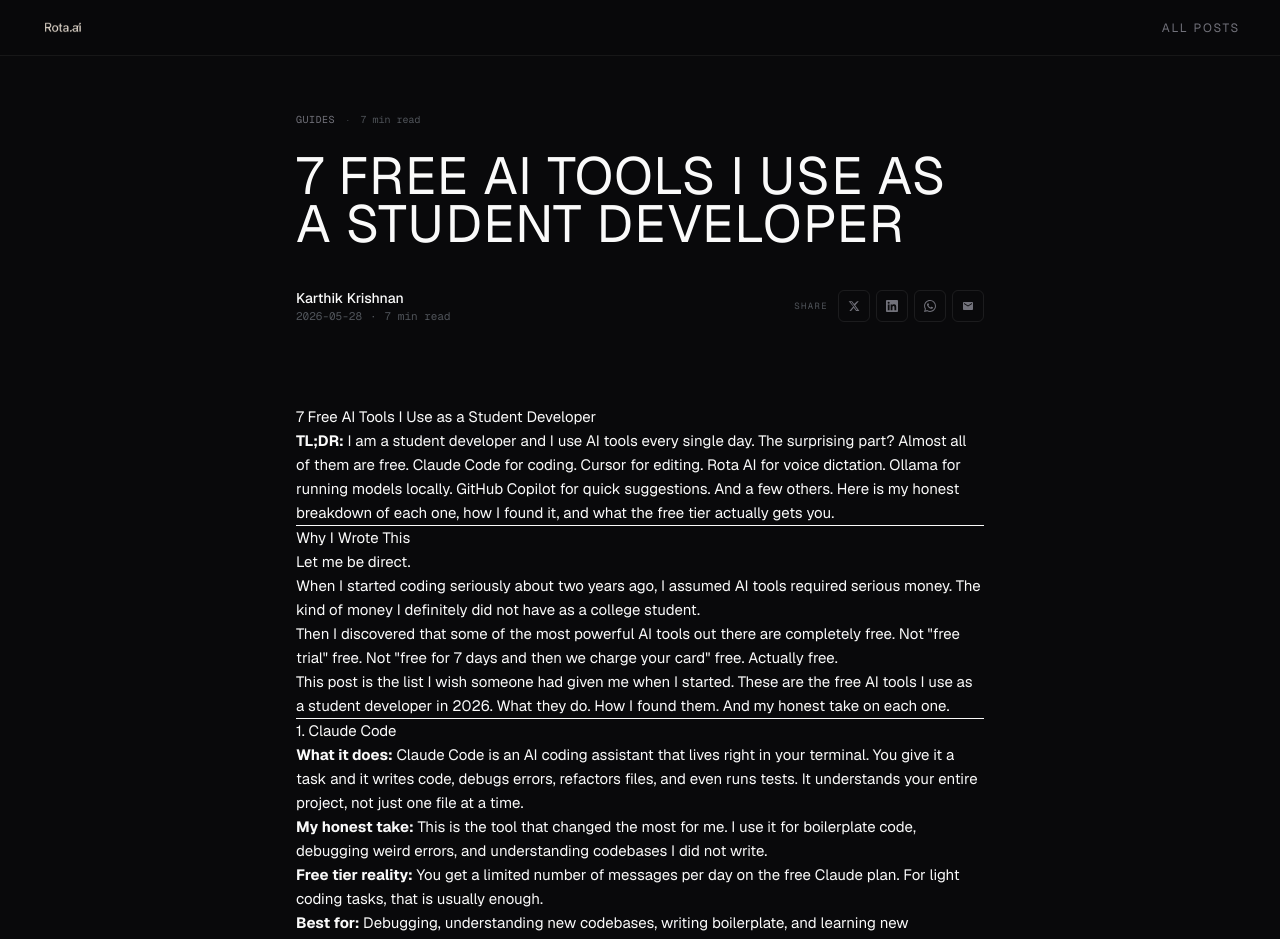
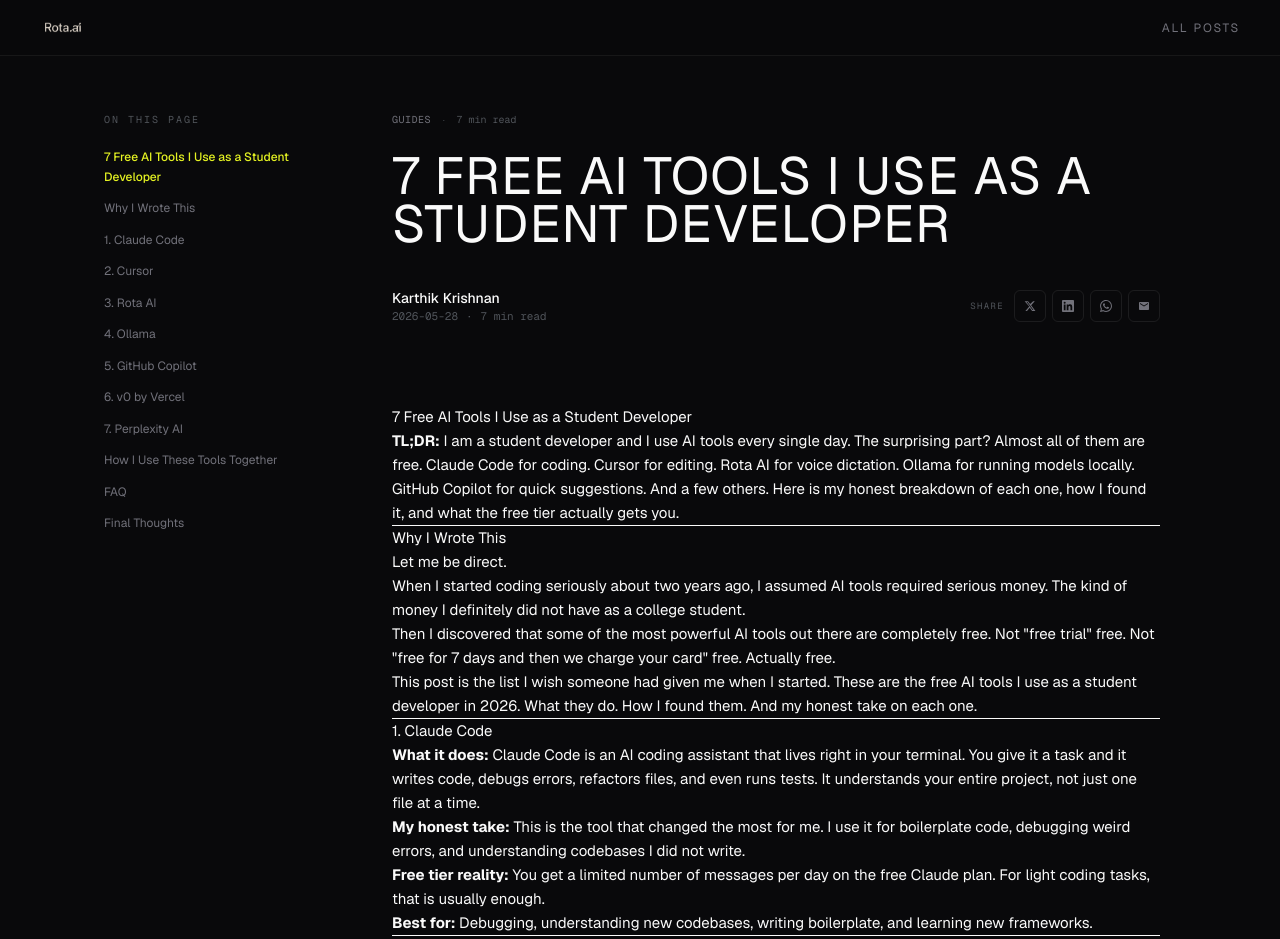
Before and after one commit to krthik20050/Rota-AI, a Next.js app in the folder website/: page /blog/free-ai-tools-student-developer in a window 1280 px wide. Shown: the top 939 px of the page. Built offline with nearby package versions, Linux system fonts and the light colour scheme.

Commit message:
feat(website): add floating table of contents to blog posts

```diff
--- a/website/src/app/blog/[slug]/page.tsx
+++ b/website/src/app/blog/[slug]/page.tsx
@@ -2,8 +2,9 @@
 import Link from "next/link";
 import ReactMarkdown from "react-markdown";
 import remarkGfm from "remark-gfm";
-import rehypeHighlight from "rehype-highlight";
-import { getPostBySlug, getAllPosts } from "@/lib/blog";
+import { getPostBySlug, getAllPosts, extractTocHeadings, headingId } from "@/lib/blog";
+import { TocSidebar, TocMobile } from "@/components/TocSidebar";
+import type { ReactNode } from "react";
 
 interface Props {
   params: Promise<{ slug: string }>;
@@ -32,6 +33,17 @@
     ),
   },
 ];
+
+/** Recursively extract plain text from React children */
+function flattenText(node: ReactNode): string {
+  if (typeof node === "string") return node;
+  if (typeof node === "number") return String(node);
+  if (Array.isArray(node)) return node.map(flattenText).join("");
+  if (node && typeof node === "object" && "props" in node) {
+    return flattenText((node as any).props.children);
+  }
+  return "";
+}
 
 export async function generateStaticParams() {
   const posts = getAllPosts();
@@ -80,6 +92,27 @@
   );
 }
 
+const proseClasses =
+  "prose prose-invert max-w-none " +
+  "prose-headings:text-[#fafafa] prose-headings:font-semibold prose-headings:mt-14 prose-headings:mb-6 " +
+  "prose-h2:text-[24px] prose-h2:tracking-tight prose-h2:leading-snug " +
+  "prose-h3:text-[18px] prose-h3:mt-10 prose-h3:mb-5 " +
+  "prose-p:text-[#d4d4d8] prose-p:leading-[1.85] prose-p:mb-7 prose-p:text-[16.5px] " +
+  "prose-strong:text-[#fafafa] prose-strong:font-semibold " +
+  "prose-em:text-[#d4d4d8] prose-em:not-italic prose-em:font-semibold " +
+  "prose-a:text-[#e4f222] prose-a:no-underline hover:prose-a:underline " +
+  "prose-code:text-[#e4f222] prose-code:bg-[#111113] prose-code:px-1.5 prose-code:py-0.5 prose-code:rounded-sm prose-code:text-sm prose-code:font-mono prose-code:before:content-none prose-code:after:content-none " +
+  "prose-pre:bg-[#111113] prose-pre:border prose-pre:border-white/[.06] prose-pre:rounded-sm prose-pre:p-5 " +
+  "prose-pre:overflow-x-auto " +
+  "prose-blockquote:border-l-[#e4f222] prose-blockquote:text-[#a1a1aa] prose-blockquote:pl-6 prose-blockquote:italic " +
+  "prose-li:text-[#d4d4d8] prose-li:mb-2.5 prose-li:text-[16px] prose-li:leading-[1.8] " +
+  "prose-ul:my-8 prose-ol:my-8 " +
+  "prose-hr:border-white/[.06] prose-hr:my-16 " +
+  "prose-img:rounded-sm prose-img:my-12 " +
+  "prose-table:text-sm prose-table:my-10 " +
+  "prose-th:text-[#fafafa] prose-th:font-medium prose-th:py-3 prose-th:px-5 prose-th:border-b prose-th:border-white/[.08] prose-th:text-left " +
+  "prose-td:text-[#d4d4d8] prose-td:py-3 prose-td:px-5 prose-td:border-b prose-td:border-white/[.04]";
+
 export default async function BlogPostPage({ params }: Props) {
   const { slug } = await params;
   const post = getPostBySlug(slug);
@@ -87,7 +120,9 @@
 
   if (!post) notFound();
 
-  // Related posts: same category first, then fallback to shared tags
+  const headings = extractTocHeadings(post.content);
+
+  // Related posts
   const relatedPosts = allPosts
     .filter((p) => p.slug !== slug && p.category === post.category)
     .length > 0
@@ -121,7 +156,18 @@
         </Link>
       </nav>
 
-      <article className="max-w-3xl mx-auto px-6 sm:px-10 pt-28 pb-8">
+      <div className="max-w-6xl mx-auto px-6 sm:px-10 pt-28 pb-8">
+        <div className="flex gap-16">
+          {/* Desktop TOC sidebar */}
+          {headings.length > 0 && (
+            <aside className="hidden lg:block w-56 shrink-0">
+              <div className="sticky top-24 max-h-[calc(100vh-8rem)] overflow-y-auto">
+                <TocSidebar items={headings} />
+              </div>
+            </aside>
+          )}
+
+          <article className="flex-1 min-w-0 max-w-3xl">
             {/* Category & meta */}
             <div className="flex items-center gap-3 mb-6">
               <span className="text-[10px] font-mono uppercase tracking-wider text-[#71717a]">
@@ -139,7 +185,7 @@
               {post.title}
             </h1>
 
-        {/* Author info — clean, no border */}
+            {/* Author info */}
             <div className="flex items-center justify-between flex-wrap gap-4 mb-14 pb-6">
               <div>
                 <div className="text-sm font-medium text-[#fafafa]">{post.author}</div>
@@ -149,61 +195,48 @@
                   <span>{post.readTime}</span>
                 </div>
               </div>
-
               {/* Share links */}
               <div className="flex items-center gap-1.5">
                 <span className="text-[9px] uppercase tracking-[0.15em] text-[#50545a] font-mono mr-1">Share</span>
-            <ShareLink
-              href={`https://twitter.com/intent/tweet?text=${shareText}&url=${encodeURIComponent(postUrl)}`}
-              label="Share on X"
-              icon={<svg viewBox="0 0 24 24" className="w-3 h-3 fill-current text-[#71717a]"><path d="M18.244 2.25h3.308l-7.227 8.26 8.502 11.24H16.17l-4.714-6.231-5.401 6.231H2.747l7.73-8.835L1.254 2.25H8.08l4.253 5.622zm-1.161 17.52h1.833L7.084 4.126H5.117z"/></svg>}
-            />
-            <ShareLink
-              href={`https://www.linkedin.com/sharing/share-offsite/?url=${encodeURIComponent(postUrl)}`}
-              label="Share on LinkedIn"
-              icon={<svg viewBox="0 0 24 24" className="w-3 h-3 fill-current text-[#71717a]"><path d="M20.447 20.452h-3.554v-5.569c0-1.328-.027-3.037-1.852-3.037-1.853 0-2.136 1.445-2.136 2.939v5.667H9.351V9h3.414v1.561h.046c.477-.9 1.637-1.85 3.37-1.85 3.601 0 4.267 2.37 4.267 5.455v6.286zM5.337 7.433a2.062 2.062 0 01-2.063-2.065 2.064 2.064 0 112.063 2.065zm1.782 13.019H3.555V9h3.564v11.452zM22.225 0H1.771C.792 0 0 .774 0 1.729v20.542C0 23.227.792 24 1.771 24h20.451C23.2 24 24 23.227 24 22.271V1.729C24 .774 23.2 0 22.222 0h.003z"/></svg>}
-            />
-            <ShareLink
-              href={`https://wa.me/?text=${encodeURIComponent(post.title + " " + postUrl)}`}
-              label="Share on WhatsApp"
-              icon={<svg viewBox="0 0 24 24" className="w-3 h-3 fill-current text-[#71717a]"><path d="M17.472 14.382c-.297-.149-1.758-.867-2.03-.967-.273-.099-.471-.148-.67.15-.197.297-.767.966-.94 1.164-.173.199-.347.223-.644.075-.297-.15-1.255-.463-2.39-1.475-.883-.788-1.48-1.761-1.653-2.059-.173-.297-.018-.458.13-.606.134-.133.298-.347.446-.52.149-.174.198-.298.298-.497.099-.198.05-.371-.025-.52-.075-.149-.669-1.612-.916-2.207-.242-.579-.487-.5-.669-.51-.173-.008-.371-.01-.57-.01-.198 0-.52.074-.792.372-.272.297-1.04 1.016-1.04 2.479 0 1.462 1.065 2.875 1.213 3.074.149.198 2.096 3.2 5.077 4.487.709.306 1.262.489 1.694.625.712.227 1.36.195 1.871.118.571-.085 1.758-.719 2.006-1.413.248-.694.248-1.289.173-1.413-.074-.124-.272-.198-.57-.347m-5.421 7.403h-.004a9.87 9.87 0 01-5.031-1.378l-.361-.214-3.741.982.998-3.648-.235-.374a9.86 9.86 0 01-1.51-5.26c.001-5.45 4.436-9.884 9.888-9.884 2.64 0 5.122 1.03 6.988 2.898a9.825 9.825 0 012.893 6.994c-.003 5.45-4.437 9.884-9.885 9.884m8.413-18.297A11.815 11.815 0 0012.05 0C5.495 0 .16 5.335.157 11.892c0 2.096.547 4.142 1.588 5.945L.057 24l6.305-1.654a11.882 11.882 0 005.683 1.448h.005c6.554 0 11.89-5.335 11.893-11.893a11.821 11.821 0 00-3.48-8.413z"/></svg>}
-            />
-            <ShareLink
-              href={`mailto:?subject=${shareText}&body=${encodeURIComponent(postUrl)}`}
-              label="Share via Email"
-              icon={<svg viewBox="0 0 24 24" className="w-3 h-3 fill-current text-[#71717a]"><path d="M20 4H4c-1.1 0-2 .9-2 2v12c0 1.1.9 2 2 2h16c1.1 0 2-.9 2-2V6c0-1.1-.9-2-2-2zm0 4l-8 5-8-5V6l8 5 8-5v2z"/></svg>}
-            />
+                <ShareLink href={`https://twitter.com/intent/tweet?text=${shareText}&url=${encodeURIComponent(postUrl)}`} label="Share on X"
+                  icon={<svg viewBox="0 0 24 24" className="w-3 h-3 fill-current text-[#71717a]"><path d="M18.244 2.25h3.308l-7.227 8.26 8.502 11.24H16.17l-4.714-6.231-5.401 6.231H2.747l7.73-8.835L1.254 2.25H8.08l4.253 5.622zm-1.161 17.52h1.833L7.084 4.126H5.117z"/></svg>} />
+                <ShareLink href={`https://www.linkedin.com/sharing/share-offsite/?url=${encodeURIComponent(postUrl)}`} label="Share on LinkedIn"
+                  icon={<svg viewBox="0 0 24 24" className="w-3 h-3 fill-current text-[#71717a]"><path d="M20.447 20.452h-3.554v-5.569c0-1.328-.027-3.037-1.852-3.037-1.853 0-2.136 1.445-2.136 2.939v5.667H9.351V9h3.414v1.561h.046c.477-.9 1.637-1.85 3.37-1.85 3.601 0 4.267 2.37 4.267 5.455v6.286zM5.337 7.433a2.062 2.062 0 01-2.063-2.065 2.064 2.064 0 112.063 2.065zm1.782 13.019H3.555V9h3.564v11.452zM22.225 0H1.771C.792 0 0 .774 0 1.729v20.542C0 23.227.792 24 1.771 24h20.451C23.2 24 24 23.227 24 22.271V1.729C24 .774 23.2 0 22.222 0h.003z"/></svg>} />
+                <ShareLink href={`https://wa.me/?text=${encodeURIComponent(post.title + " " + postUrl)}`} label="Share on WhatsApp"
+                  icon={<svg viewBox="0 0 24 24" className="w-3 h-3 fill-current text-[#71717a]"><path d="M17.472 14.382c-.297-.149-1.758-.867-2.03-.967-.273-.099-.471-.148-.67.15-.197.297-.767.966-.94 1.164-.173.199-.347.223-.644.075-.297-.15-1.255-.463-2.39-1.475-.883-.788-1.48-1.761-1.653-2.059-.173-.297-.018-.458.13-.606.134-.133.298-.347.446-.52.149-.174.198-.298.298-.497.099-.198.05-.371-.025-.52-.075-.149-.669-1.612-.916-2.207-.242-.579-.487-.5-.669-.51-.173-.008-.371-.01-.57-.01-.198 0-.52.074-.792.372-.272.297-1.04 1.016-1.04 2.479 0 1.462 1.065 2.875 1.213 3.074.149.198 2.096 3.2 5.077 4.487.709.306 1.262.489 1.694.625.712.227 1.36.195 1.871.118.571-.085 1.758-.719 2.006-1.413.248-.694.248-1.289.173-1.413-.074-.124-.272-.198-.57-.347m-5.421 7.403h-.004a9.87 9.87 0 01-5.031-1.378l-.361-.214-3.741.982.998-3.648-.235-.374a9.86 9.86 0 01-1.51-5.26c.001-5.45 4.436-9.884 9.888-9.884 2.64 0 5.122 1.03 6.988 2.898a9.825 9.825 0 012.893 6.994c-.003 5.45-4.437 9.884-9.885 9.884m8.413-18.297A11.815 11.815 0 0012.05 0C5.495 0 .16 5.335.157 11.892c0 2.096.547 4.142 1.588 5.945L.057 24l6.305-1.654a11.882 11.882 0 005.683 1.448h.005c6.554 0 11.89-5.335 11.893-11.893a11.821 11.821 0 00-3.48-8.413z"/></svg>} />
+                <ShareLink href={`mailto:?subject=${shareText}&body=${encodeURIComponent(postUrl)}`} label="Share via Email"
+                  icon={<svg viewBox="0 0 24 24" className="w-3 h-3 fill-current text-[#71717a]"><path d="M20 4H4c-1.1 0-2 .9-2 2v12c0 1.1.9 2 2 2h16c1.1 0 2-.9 2-2V6c0-1.1-.9-2-2-2zm0 4l-8 5-8-5V6l8 5 8-5v2z"/></svg>} />
               </div>
             </div>
 
-        {/* Content — wider, cleaner prose */}
-        <div className="prose prose-invert max-w-none
-          prose-headings:text-[#fafafa] prose-headings:font-semibold prose-headings:mt-14 prose-headings:mb-6
-          prose-h2:text-[24px] prose-h2:tracking-tight prose-h2:leading-snug
-          prose-h3:text-[18px] prose-h3:mt-10 prose-h3:mb-5
-          prose-p:text-[#d4d4d8] prose-p:leading-[1.85] prose-p:mb-7 prose-p:text-[16.5px]
-          prose-strong:text-[#fafafa] prose-strong:font-semibold
-          prose-em:text-[#d4d4d8] prose-em:not-italic prose-em:font-semibold
-          prose-a:text-[#e4f222] prose-a:no-underline hover:prose-a:underline
-          prose-code:text-[#e4f222] prose-code:bg-[#111113] prose-code:px-1.5 prose-code:py-0.5 prose-code:rounded-sm prose-code:text-sm prose-code:font-mono prose-code:before:content-none prose-code:after:content-none
-          prose-pre:bg-[#111113] prose-pre:border prose-pre:border-white/[.06] prose-pre:rounded-sm prose-pre:p-5
-          prose-pre:overflow-x-auto
-          prose-blockquote:border-l-[#e4f222] prose-blockquote:text-[#a1a1aa] prose-blockquote:pl-6 prose-blockquote:italic
-          prose-li:text-[#d4d4d8] prose-li:mb-2.5 prose-li:text-[16px] prose-li:leading-[1.8]
-          prose-ul:my-8 prose-ol:my-8
-          prose-hr:border-white/[.06] prose-hr:my-16
-          prose-img:rounded-sm prose-img:my-12
-          prose-table:text-sm prose-table:my-10
-          prose-th:text-[#fafafa] prose-th:font-medium prose-th:py-3 prose-th:px-5 prose-th:border-b prose-th:border-white/[.08] prose-th:text-left
-          prose-td:text-[#d4d4d8] prose-td:py-3 prose-td:px-5 prose-td:border-b prose-td:border-white/[.04]
-        ">
-          <ReactMarkdown remarkPlugins={[remarkGfm]}>
+            {/* Mobile TOC (collapsible, shown on small screens) */}
+            <TocMobile items={headings} />
+
+            {/* Content with heading IDs for TOC navigation */}
+            <div className={proseClasses}>
+              <ReactMarkdown
+                remarkPlugins={[remarkGfm]}
+                components={{
+                  h2: ({ children, ...rest }) => {
+                    const text = flattenText(children);
+                    const id = headingId(text);
+                    return <h2 id={id} {...rest}>{children}</h2>;
+                  },
+                  h3: ({ children, ...rest }) => {
+                    const text = flattenText(children);
+                    const id = headingId(text);
+                    return <h3 id={id} {...rest}>{children}</h3>;
+                  },
+                }}
+              >
                 {post.content}
               </ReactMarkdown>
             </div>
           </article>
+        </div>
+      </div>
 
-      {/* Author bio — clean, no border */}
+      {/* Author bio */}
       <section className="max-w-3xl mx-auto px-6 sm:px-10 pb-16 pt-6">
         <div className="flex items-start gap-4 p-6 sm:p-8 rounded-sm"
           style={{ background: "rgba(255,255,255,0.02)" }}>
@@ -221,68 +254,51 @@
                 ? "Built Rota AI because no student should pay $15/month for a dictation tool. Writes about open source, voice technology, and building things that matter."
                 : "Contributor to Rota AI. Writing about voice dictation, AI, and open source software."}
             </p>
-            {/* Author social links — prominent */}
             <div className="flex items-center gap-2.5 flex-wrap">
               {AUTHOR_SOCIALS.map((social) => (
-                <a
-                  key={social.name}
-                  href={social.href}
-                  target="_blank"
-                  rel="noopener noreferrer"
+                <a key={social.name} href={social.href} target="_blank" rel="noopener noreferrer"
                   className="flex items-center gap-1.5 px-3 py-1.5 text-[10px] uppercase tracking-wider text-[#71717a] hover:text-[#e4f222] hover:bg-white/[0.04] transition-all rounded-sm"
-                  style={{ border: "1px solid rgba(255,255,255,0.06)" }}
-                >
+                  style={{ border: "1px solid rgba(255,255,255,0.06)" }}>
                   {social.icon}
                   <span>{social.name}</span>
                 </a>
               ))}
               {post.authorTwitter && (
                 <a href={`https://x.com/${post.authorTwitter}`} target="_blank" rel="noopener noreferrer"
-                  className="text-[10px] text-[#50545a] hover:text-[#e4f222] transition-colors uppercase tracking-wider font-mono">
-                  X/Twitter
-                </a>
+                  className="text-[10px] text-[#50545a] hover:text-[#e4f222] transition-colors uppercase tracking-wider font-mono">X/Twitter</a>
               )}
               {post.authorLinkedin && (
                 <a href={`https://linkedin.com/in/${post.authorLinkedin}`} target="_blank" rel="noopener noreferrer"
-                  className="text-[10px] text-[#50545a] hover:text-[#e4f222] transition-colors uppercase tracking-wider font-mono">
-                  LinkedIn
-                </a>
+                  className="text-[10px] text-[#50545a] hover:text-[#e4f222] transition-colors uppercase tracking-wider font-mono">LinkedIn</a>
               )}
             </div>
           </div>
         </div>
       </section>
 
-      {/* Related posts — clean, no border */}
+      {/* Related posts */}
       {shownRelated.length > 0 && (
         <section className="max-w-4xl mx-auto px-6 sm:px-10 pb-20 pt-4">
           <h3 className="text-[10px] uppercase tracking-[0.2em] text-[#50545a] mb-8 font-mono">Related articles</h3>
           <div className="grid grid-cols-1 sm:grid-cols-3 gap-4">
             {shownRelated.map((related) => (
-              <Link
-                key={related.slug}
-                href={`/blog/${encodeURIComponent(related.slug)}`}
+              <Link key={related.slug} href={`/blog/${encodeURIComponent(related.slug)}`}
                 className="group block p-5 transition-all duration-200 hover:bg-[#0c0c0e] rounded-sm"
-                style={{ background: "rgba(255,255,255,0.02)" }}
-              >
+                style={{ background: "rgba(255,255,255,0.02)" }}>
                 <div className="flex items-center gap-2 text-[10px] font-mono text-[#50545a] mb-3">
                   <span>{related.category}</span>
                   <span aria-hidden="true">·</span>
                   <span>{related.readTime}</span>
                 </div>
-                <h4 className="text-sm font-medium text-[#fafafa] group-hover:text-[#e4f222] transition-colors leading-snug mb-2 line-clamp-2">
-                  {related.title}
-                </h4>
-                <p className="text-[11px] text-[#71717a] leading-relaxed line-clamp-2">
-                  {related.description}
-                </p>
+                <h4 className="text-sm font-medium text-[#fafafa] group-hover:text-[#e4f222] transition-colors leading-snug mb-2 line-clamp-2">{related.title}</h4>
+                <p className="text-[11px] text-[#71717a] leading-relaxed line-clamp-2">{related.description}</p>
               </Link>
             ))}
           </div>
         </section>
       )}
 
-      {/* Footer — minimal, no border */}
+      {/* Footer */}
       <footer className="py-12 px-6 sm:px-10">
         <div className="max-w-6xl mx-auto flex flex-col sm:flex-row items-center justify-between gap-4">
           <div className="flex items-center gap-2.5">
--- /dev/null
+++ b/website/src/components/TocSidebar.tsx
@@ -0,0 +1,138 @@
+"use client";
+
+import { useEffect, useRef, useState } from "react";
+import type { TocItem } from "@/lib/blog";
+
+interface TocSidebarProps {
+  items: TocItem[];
+}
+
+export function TocSidebar({ items }: TocSidebarProps) {
+  const [activeId, setActiveId] = useState<string>("");
+  const observerRef = useRef<IntersectionObserver | null>(null);
+
+  useEffect(() => {
+    if (items.length === 0) return;
+
+    // Observe all heading elements on the page
+    const headings = items
+      .map((item) => document.getElementById(item.id))
+      .filter(Boolean) as HTMLElement[];
+
+    if (headings.length === 0) return;
+
+    observerRef.current = new IntersectionObserver(
+      (entries) => {
+        // Find the first heading that's currently visible
+        const visible = entries.filter((e) => e.isIntersecting);
+        if (visible.length > 0) {
+          setActiveId(visible[0].target.id);
+        }
+      },
+      {
+        rootMargin: "-80px 0px -70% 0px",
+        threshold: 0,
+      }
+    );
+
+    headings.forEach((h) => observerRef.current?.observe(h));
+
+    return () => {
+      observerRef.current?.disconnect();
+    };
+  }, [items]);
+
+  if (items.length === 0) return null;
+
+  return (
+    <nav aria-label="Table of contents" className="space-y-1">
+      <h4 className="text-[10px] uppercase tracking-[0.2em] text-[#50545a] mb-4 font-mono">
+        On this page
+      </h4>
+      {items.map((item) => (
+        <a
+          key={item.id}
+          href={`#${item.id}`}
+          className={`block text-[12px] leading-relaxed transition-all duration-200 py-1 ${
+            item.level === 3 ? "pl-4" : ""
+          } ${
+            activeId === item.id
+              ? "text-[#e4f222] font-medium"
+              : "text-[#71717a] hover:text-[#a1a1aa]"
+          }`}
+          onClick={(e) => {
+            e.preventDefault();
+            const el = document.getElementById(item.id);
+            if (el) {
+              el.scrollIntoView({ behavior: "smooth", block: "start" });
+              // Update active immediately for responsive feel
+              setActiveId(item.id);
+            }
+          }}
+        >
+          {item.text}
+        </a>
+      ))}
+    </nav>
+  );
+}
+
+/** Mobile collapsible TOC — shown below the title on small screens */
+export function TocMobile({ items }: TocSidebarProps) {
+  const [open, setOpen] = useState(false);
+
+  if (items.length === 0) return null;
+
+  return (
+    <div className="lg:hidden mb-10">
+      <button
+        onClick={() => setOpen(!open)}
+        className="flex items-center gap-2 w-full px-4 py-3 text-xs uppercase tracking-wider transition-all rounded-sm"
+        style={{
+          background: open ? "rgba(228,242,34,0.04)" : "rgba(255,255,255,0.02)",
+          border: "1px solid rgba(255,255,255,0.06)",
+          color: "#a1a1aa",
+        }}
+      >
+        <svg
+          className={`w-3 h-3 transition-transform duration-200 ${open ? "rotate-90" : ""}`}
+          viewBox="0 0 24 24"
+          fill="none"
+          stroke="currentColor"
+          strokeWidth="2"
+        >
+          <polyline points="9 18 15 12 9 6" />
+        </svg>
+        <span>On this page</span>
+        <span className="ml-auto text-[10px] text-[#50545a] font-mono">
+          {items.length} {items.length === 1 ? "section" : "sections"}
+        </span>
+      </button>
+      {open && (
+        <div
+          className="mt-1 p-3 rounded-sm"
+          style={{ background: "rgba(255,255,255,0.02)", border: "1px solid rgba(255,255,255,0.04)" }}
+        >
+          {items.map((item) => (
+            <a
+              key={item.id}
+              href={`#${item.id}`}
+              className={`block text-xs py-1.5 transition-colors hover:text-[#e4f222] ${
+                item.level === 3 ? "pl-4" : ""
+              }`}
+              style={{ color: "#71717a" }}
+              onClick={(e) => {
+                e.preventDefault();
+                setOpen(false);
+                const el = document.getElementById(item.id);
+                if (el) el.scrollIntoView({ behavior: "smooth", block: "start" });
+              }}
+            >
+              {item.text}
+            </a>
+          ))}
+        </div>
+      )}
+    </div>
+  );
+}
--- a/website/src/lib/blog.ts
+++ b/website/src/lib/blog.ts
@@ -59,6 +59,38 @@
     .sort((a, b) => (a.date > b.date ? -1 : 1));
 }
 
+export interface TocItem {
+  id: string;
+  text: string;
+  level: number;
+}
+
+/** Convert heading text to a URL-safe id that matches what the ReactMarkdown custom renderer generates */
+export function headingId(text: string): string {
+  return text
+    .toLowerCase()
+    .replace(/[^a-z0-9]+/g, "-")
+    .replace(/(^-|-$)/g, "");
+}
+
+/**
+ * Extract headings (##, ###) from markdown content for table of contents.
+ * Returns an array of {id, text, level} sorted by appearance.
+ */
+export function extractTocHeadings(content: string): TocItem[] {
+  const headingRegex = /^(#{2,3})\s+(.+)$/gm;
+  const items: TocItem[] = [];
+  let match;
+  while ((match = headingRegex.exec(content)) !== null) {
+    const level = match[1].length; // 2 for ##, 3 for ###
+    const text = match[2].replace(/\[([^\]]+)\]\([^)]+\)/g, "$1").trim();
+    if (text) {
+      items.push({ id: headingId(text), text, level });
+    }
+  }
+  return items;
+}
+
 export function getPostBySlug(slug: string): BlogPost | null {
   try {
     const raw = fs.readFileSync(path.join(BLOG_DIR, `${slug}.md`), "utf-8");
```
Lines whose indentation alone changed are shown as unchanged.
